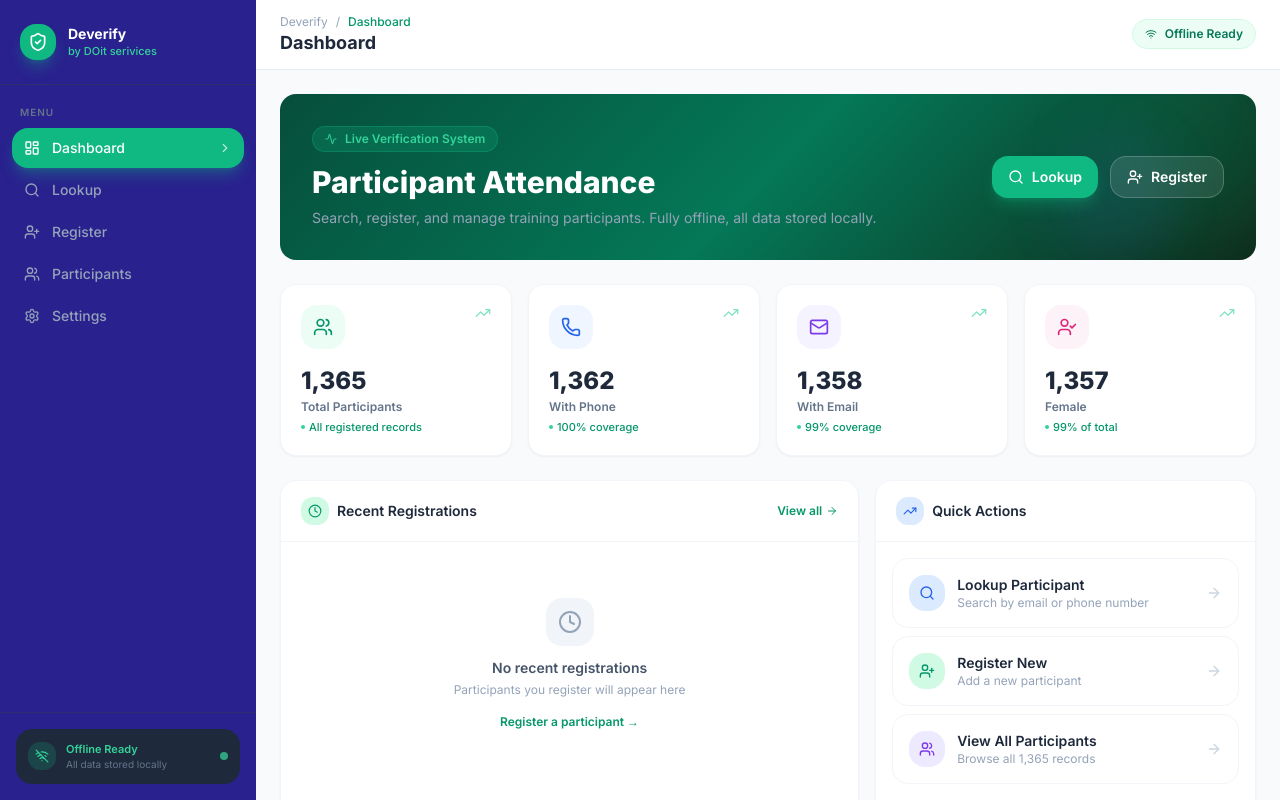
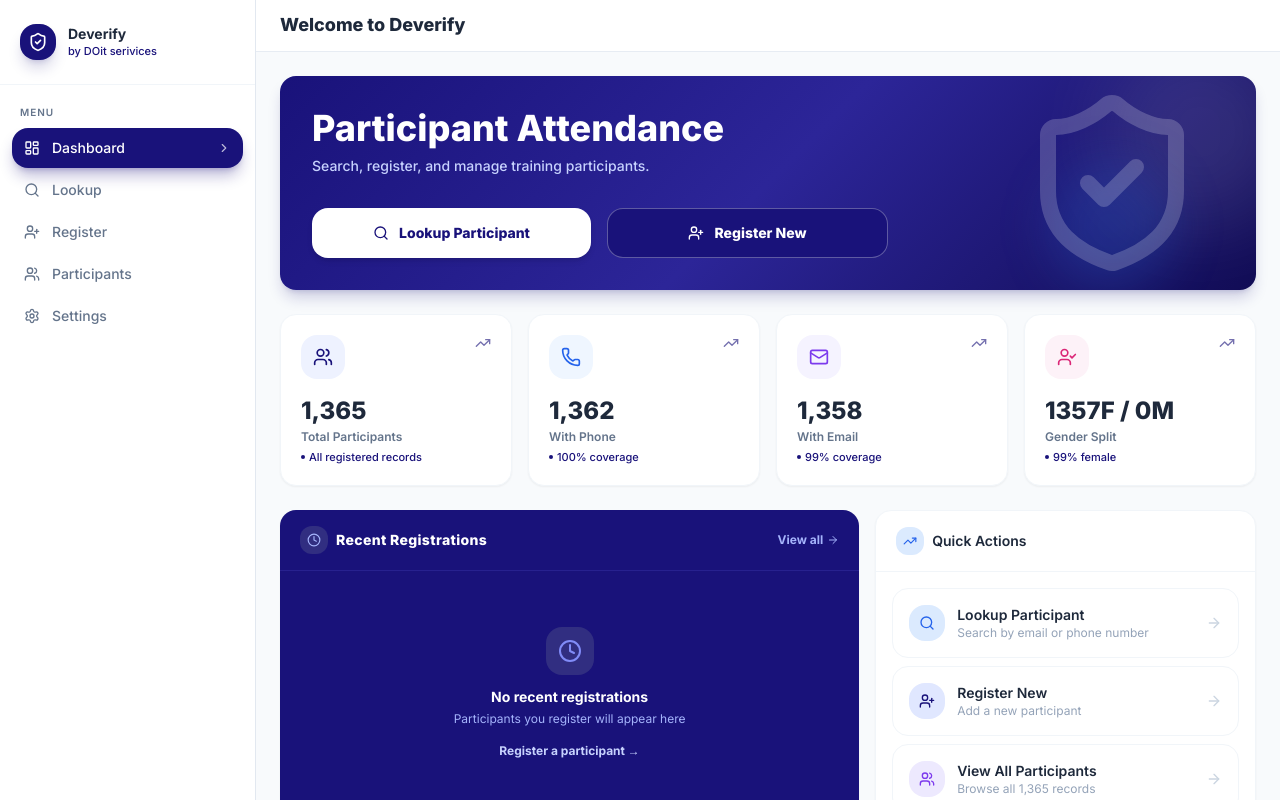
Before and after one commit to ELAN-WADE/Deverify-by-Doit-services, a React (Vite) app: page / in a window 1280 px wide. Built offline with nearby package versions, Linux system fonts and the light colour scheme.

Commit message:
style: finalize dashboard styling and layout heading tweaks

```diff
--- a/dev-dist/sw.js
+++ b/dev-dist/sw.js
@@ -81,7 +81,7 @@ define(['./workbox-25613826'], (function (workbox) { 'use strict';
     "revision": "e052d84442ecca0a589acc901cd93194"
   }, {
     "url": "index.html",
-    "revision": "0.t7evpc0j3m"
+    "revision": "0.atcmhqqavsg"
   }], {});
   workbox.cleanupOutdatedCaches();
   workbox.registerRoute(new workbox.NavigationRoute(workbox.createHandlerBoundToURL("index.html"), {
--- a/src/components/Layout.tsx
+++ b/src/components/Layout.tsx
@@ -10,8 +10,6 @@ import {
   X,
   ShieldCheck,
   ChevronRight,
-  Wifi,
-  WifiOff,
 } from 'lucide-react';
 
 interface LayoutProps {
@@ -29,7 +27,6 @@ const navItems = [
 export default function Layout({ children }: LayoutProps) {
   const [sidebarOpen, setSidebarOpen] = useState(false);
   const location = useLocation();
-  const currentPage = navItems.find(n => n.path === location.pathname)?.label || 'Dashboard';
 
   return (
     <div className="h-screen w-screen flex overflow-hidden bg-slate-50">
@@ -46,22 +43,22 @@ export default function Layout({ children }: LayoutProps) {
         className={`
           fixed lg:static inset-y-0 left-0 z-50
           w-64 flex flex-col flex-shrink-0
-          bg-secondary text-white
+          bg-white text-slate-800 border-r border-slate-200
           transform transition-transform duration-300 ease-in-out
           ${sidebarOpen ? 'translate-x-0' : '-translate-x-full lg:translate-x-0'}
         `}
       >
         {/* Brand */}
-        <div className="px-5 py-6 border-b border-slate-700/50 flex items-center gap-3 shrink-0">
-          <div className="w-9 h-9 bg-emerald-500 rounded-xl flex items-center justify-center shadow-lg shadow-emerald-500/30 shrink-0">
+        <div className="px-5 py-6 border-b border-slate-100 flex items-center gap-3 shrink-0">
+          <div className="w-9 h-9 bg-secondary rounded-xl flex items-center justify-center shadow-lg shadow-secondary/20 shrink-0">
             <ShieldCheck className="w-5 h-5 text-white" />
           </div>
           <div className="min-w-0">
-            <p className="font-bold text-sm text-white leading-tight">Deverify</p>
-            <p className="text-[11px] text-emerald-400 font-medium truncate">by DOit serivices</p>
+            <p className="font-bold text-sm text-slate-800 leading-tight">Deverify</p>
+            <p className="text-[11px] text-secondary font-medium truncate">by DOit serivices</p>
           </div>
           <button
-            className="lg:hidden ml-auto text-slate-400 hover:text-white p-1 rounded-lg hover:bg-slate-800 transition-colors"
+            className="lg:hidden ml-auto text-slate-400 hover:text-secondary p-1 rounded-lg hover:bg-slate-50 transition-colors"
             onClick={() => setSidebarOpen(false)}
           >
             <X className="w-4 h-4" />
@@ -92,20 +89,6 @@ export default function Layout({ children }: LayoutProps) {
             );
           })}
         </nav>
-
-        {/* Offline status footer */}
-        <div className="px-4 py-4 border-t border-slate-700/50 shrink-0">
-          <div className="bg-slate-800 rounded-xl p-3 flex items-center gap-2.5">
-            <div className="w-7 h-7 bg-emerald-500/20 rounded-lg flex items-center justify-center shrink-0">
-              <WifiOff className="w-3.5 h-3.5 text-emerald-400" />
-            </div>
-            <div>
-              <p className="text-[11px] font-semibold text-emerald-400">Offline Ready</p>
-              <p className="text-[10px] text-slate-500">All data stored locally</p>
-            </div>
-            <div className="ml-auto w-2 h-2 bg-emerald-400 rounded-full animate-pulse shrink-0" />
-          </div>
-        </div>
       </aside>
 
       {/* ====== MAIN AREA — full height, flex column ====== */}
@@ -121,17 +104,7 @@ export default function Layout({ children }: LayoutProps) {
           </button>
 
           <div className="flex-1 min-w-0">
-            <div className="flex items-center gap-2 text-xs text-slate-400 mb-0.5">
-              <span>Deverify</span>
-              <span>/</span>
-              <span className="text-emerald-600 font-medium">{currentPage}</span>
-            </div>
-            <h1 className="text-lg font-bold text-slate-800 leading-tight">{currentPage}</h1>
-          </div>
-
-          <div className="hidden sm:flex items-center gap-2 bg-emerald-50 border border-emerald-100 text-emerald-700 text-xs font-semibold px-3 py-1.5 rounded-full">
-            <Wifi className="w-3 h-3" />
-            Offline Ready
+            <h1 className="text-lg font-extrabold text-slate-800 leading-tight">Welcome to Deverify</h1>
           </div>
         </header>
 
--- a/src/index.css
+++ b/src/index.css
@@ -57,7 +57,7 @@
 
   /* Premium action button row */
   .action-btn {
-    @apply flex items-center gap-3 p-4 rounded-xl border border-slate-100 bg-white hover:border-emerald-200 hover:bg-emerald-50 transition-all duration-200 cursor-pointer text-left w-full;
+    @apply flex items-center gap-3 p-4 rounded-xl border border-slate-100 bg-white hover:border-secondary/30 hover:bg-slate-50 transition-all duration-200 cursor-pointer text-left w-full;
   }
 
   /* Table row styling */
@@ -67,15 +67,15 @@
 
   /* Sidebar nav item */
   .nav-item {
-    @apply flex items-center gap-3 px-3 py-2.5 rounded-xl text-sm font-medium text-slate-400 hover:bg-slate-800 hover:text-white transition-all duration-150;
+    @apply flex items-center gap-3 px-3 py-2.5 rounded-xl text-sm font-medium text-slate-500 hover:bg-secondary hover:text-white transition-all duration-150;
   }
   .nav-item.active {
-    @apply bg-emerald-500 text-white shadow-lg shadow-emerald-500/30;
+    @apply bg-secondary text-white shadow-lg shadow-secondary/30;
   }
 
   /* Badge styles */
   .badge-success {
-    @apply inline-flex items-center gap-1 text-xs font-semibold px-2.5 py-1 rounded-full bg-emerald-100 text-emerald-700;
+    @apply inline-flex items-center gap-1 text-xs font-semibold px-2.5 py-1 rounded-full bg-secondary/10 text-secondary;
   }
   .badge-info {
     @apply inline-flex items-center gap-1 text-xs font-semibold px-2.5 py-1 rounded-full bg-blue-100 text-blue-700;
@@ -103,7 +103,7 @@
 
   /* Gradient card */
   .gradient-hero {
-    background: linear-gradient(135deg, #064e3b 0%, #047857 50%, #0f2a1a 100%);
+    background: linear-gradient(135deg, #19127A 0%, #2c2598 50%, #110c55 100%);
   }
 
   /* Glass effect for top bar */
--- a/src/pages/Dashboard.tsx
+++ b/src/pages/Dashboard.tsx
@@ -9,8 +9,8 @@ import {
   ArrowRight,
   Search,
   Clock,
-  Activity,
   CheckCircle2,
+  ShieldCheck,
 } from 'lucide-react';
 import { useParticipantStore } from '@/hooks/useParticipantStore';
 
@@ -23,9 +23,9 @@ export default function Dashboard() {
       title: 'Total Participants',
       value: stats.total.toLocaleString(),
       icon: Users,
-      gradient: 'from-emerald-500 to-emerald-600',
-      lightBg: 'bg-emerald-50',
-      lightIcon: 'text-emerald-600',
+      gradient: 'from-secondary to-indigo-800',
+      lightBg: 'bg-indigo-50',
+      lightIcon: 'text-secondary',
       change: 'All registered records',
     },
     {
@@ -47,13 +47,13 @@ export default function Dashboard() {
       change: `${stats.total ? Math.round((stats.withEmail / stats.total) * 100) : 0}% coverage`,
     },
     {
-      title: 'Female',
-      value: stats.female.toLocaleString(),
+      title: 'Gender Split',
+      value: `${stats.female}F / ${stats.male}M`,
       icon: UserCheck,
       gradient: 'from-pink-500 to-rose-500',
       lightBg: 'bg-pink-50',
       lightIcon: 'text-pink-600',
-      change: `${stats.total ? Math.round((stats.female / stats.total) * 100) : 0}% of total`,
+      change: `${stats.total ? Math.round((stats.female / stats.total) * 100) : 0}% female`,
     },
   ];
 
@@ -70,8 +70,8 @@ export default function Dashboard() {
       label: 'Register New',
       description: 'Add a new participant',
       icon: UserPlus,
-      iconBg: 'bg-emerald-100',
-      iconColor: 'text-emerald-600',
+      iconBg: 'bg-indigo-100',
+      iconColor: 'text-secondary',
       path: '/register',
     },
     {
@@ -88,39 +88,40 @@ export default function Dashboard() {
     <div className="space-y-6 max-w-6xl mx-auto">
 
       {/* Hero Banner */}
-      <div className="gradient-hero rounded-2xl p-6 lg:p-8 text-white overflow-hidden relative">
+      <div className="gradient-hero rounded-2xl p-6 lg:p-8 text-white overflow-hidden relative shadow-lg shadow-secondary/20">
         {/* Decorative circles */}
-        <div className="absolute -right-10 -top-10 w-48 h-48 bg-emerald-500/10 rounded-full blur-2xl pointer-events-none" />
-        <div className="absolute right-20 bottom-0 w-32 h-32 bg-blue-500/10 rounded-full blur-xl pointer-events-none" />
+        <div className="absolute -right-10 -top-10 w-48 h-48 bg-white/10 rounded-full blur-2xl pointer-events-none" />
+        <div className="absolute right-20 bottom-0 w-32 h-32 bg-blue-500/20 rounded-full blur-xl pointer-events-none" />
+
+        {/* App Icon at right end */}
+        <div className="hidden lg:flex absolute right-12 top-1/2 -translate-y-1/2 opacity-20 pointer-events-none">
+          <ShieldCheck className="w-48 h-48 text-white" />
+        </div>
 
         <div className="relative z-10 flex flex-col sm:flex-row sm:items-center gap-6">
           <div className="flex-1">
-            <div className="inline-flex items-center gap-2 bg-emerald-500/20 border border-emerald-500/30 rounded-full px-3 py-1 mb-3">
-              <Activity className="w-3 h-3 text-emerald-400" />
-              <span className="text-emerald-400 text-xs font-semibold">Live Verification System</span>
-            </div>
-            <h2 className="text-2xl lg:text-3xl font-extrabold text-white mb-2">
+            <h2 className="text-2xl lg:text-4xl font-extrabold text-white mb-2">
               Participant Attendance
             </h2>
-            <p className="text-slate-400 text-sm">
-              Search, register, and manage training participants. Fully offline, all data stored locally.
+            <p className="text-indigo-200 text-sm mb-8 max-w-lg font-medium">
+              Search, register, and manage training participants.
             </p>
-          </div>
-          <div className="flex gap-3 flex-wrap">
+            <div className="flex flex-col sm:flex-row gap-4 max-w-xl">
               <button
                 onClick={() => navigate('/search')}
-              className="flex items-center gap-2 bg-emerald-500 hover:bg-emerald-400 text-white px-4 py-2.5 rounded-xl font-semibold text-sm transition-all duration-200 shadow-lg shadow-emerald-500/30 hover:shadow-emerald-500/50"
+                className="flex-1 min-w-[200px] flex items-center justify-center gap-2.5 bg-white text-secondary hover:bg-slate-50 px-6 py-3.5 rounded-xl font-extrabold text-sm transition-all duration-200 shadow-md shadow-black/10"
               >
                 <Search className="w-4 h-4" />
-              Lookup
+                Lookup Participant
               </button>
               <button
                 onClick={() => navigate('/register')}
-              className="flex items-center gap-2 bg-white/10 hover:bg-white/20 border border-white/20 text-white px-4 py-2.5 rounded-xl font-semibold text-sm transition-all duration-200"
+                className="flex-1 min-w-[200px] flex items-center justify-center gap-2.5 bg-secondary border border-white/30 hover:bg-indigo-800 text-white px-6 py-3.5 rounded-xl font-extrabold text-sm transition-all duration-200"
               >
                 <UserPlus className="w-4 h-4" />
-              Register
+                Register New
               </button>
+            </div>
           </div>
         </div>
       </div>
@@ -135,12 +136,12 @@ export default function Dashboard() {
                 <div className={`w-11 h-11 ${stat.lightBg} rounded-xl flex items-center justify-center`}>
                   <Icon className={`w-5 h-5 ${stat.lightIcon}`} />
                 </div>
-                <TrendingUp className="w-4 h-4 text-emerald-400 opacity-60" />
+                <TrendingUp className="w-4 h-4 text-secondary opacity-60" />
               </div>
               <p className="text-2xl font-extrabold text-slate-800">{stat.value}</p>
               <p className="text-xs font-semibold text-slate-500 mt-0.5">{stat.title}</p>
-              <p className="text-[11px] text-emerald-600 font-medium mt-1 flex items-center gap-1">
-                <span className="w-1 h-1 bg-emerald-400 rounded-full inline-block" />
+              <p className="text-[11px] text-secondary font-medium mt-1 flex items-center gap-1">
+                <span className="w-1 h-1 bg-secondary rounded-full inline-block" />
                 {stat.change}
               </p>
             </div>
@@ -152,59 +153,59 @@ export default function Dashboard() {
       <div className="grid grid-cols-1 lg:grid-cols-5 gap-4">
 
         {/* Recent Registrations — takes 3 cols */}
-        <div className="lg:col-span-3 bg-white rounded-2xl border border-slate-100 shadow-sm overflow-hidden">
-          <div className="flex items-center justify-between px-5 py-4 border-b border-slate-100">
+        <div className="lg:col-span-3 bg-secondary rounded-2xl shadow-sm overflow-hidden text-white">
+          <div className="flex items-center justify-between px-5 py-4 border-b border-indigo-800/50">
             <div className="flex items-center gap-2">
-              <div className="w-7 h-7 bg-emerald-100 rounded-lg flex items-center justify-center">
-                <Clock className="w-3.5 h-3.5 text-emerald-600" />
+              <div className="w-7 h-7 bg-indigo-900 rounded-lg flex items-center justify-center">
+                <Clock className="w-3.5 h-3.5 text-indigo-300" />
               </div>
-              <h3 className="font-semibold text-slate-800 text-sm">Recent Registrations</h3>
+              <h3 className="font-extrabold text-white text-sm tracking-wide">Recent Registrations</h3>
             </div>
             <button
               onClick={() => navigate('/participants')}
-              className="text-xs text-emerald-600 font-semibold hover:text-emerald-700 flex items-center gap-1"
+              className="text-xs text-indigo-300 font-bold hover:text-white flex items-center gap-1 transition-colors"
             >
               View all <ArrowRight className="w-3 h-3" />
             </button>
           </div>
 
           {stats.recentRegistrations.length > 0 ? (
-            <div className="divide-y divide-slate-50">
+            <div className="divide-y divide-indigo-800/30">
               {stats.recentRegistrations.slice(0, 8).map(p => (
                 <div
                   key={p.id}
-                  className="flex items-center gap-3 px-5 py-3 hover:bg-slate-50 cursor-pointer transition-colors"
+                  className="flex items-center gap-3 px-5 py-3.5 hover:bg-indigo-900/40 cursor-pointer transition-colors"
                   onClick={() => navigate(`/search?id=${p.id}`)}
                 >
-                  <div className="w-8 h-8 bg-gradient-to-br from-emerald-400 to-emerald-600 rounded-full flex items-center justify-center shrink-0 shadow-sm">
-                    <span className="text-white text-xs font-bold">
+                  <div className="w-9 h-9 bg-gradient-to-br from-indigo-500 to-indigo-700 rounded-full flex items-center justify-center shrink-0 shadow-sm border border-indigo-400/20">
+                    <span className="text-white text-sm font-black">
                       {p.name.charAt(0).toUpperCase()}
                     </span>
                   </div>
                   <div className="flex-1 min-w-0">
-                    <p className="text-sm font-semibold text-slate-800 truncate">{p.name}</p>
-                    <p className="text-xs text-slate-400 truncate">{p.phone || p.email || 'No contact'}</p>
+                    <p className="text-sm font-extrabold text-white truncate">{p.name}</p>
+                    <p className="text-[11px] font-medium text-indigo-300 truncate mt-0.5">{p.phone || p.email || 'No contact provided'}</p>
                   </div>
                   <div className="flex items-center gap-2 shrink-0">
-                    <span className="badge-success">
+                    <span className="inline-flex items-center gap-1 text-[10px] font-bold px-2 py-1 rounded-full bg-indigo-900/60 text-indigo-200 border border-indigo-700">
                       <CheckCircle2 className="w-3 h-3" />
                       Verified
                     </span>
-                    <ArrowRight className="w-3.5 h-3.5 text-slate-300" />
+                    <ArrowRight className="w-3.5 h-3.5 text-indigo-400/50" />
                   </div>
                 </div>
               ))}
             </div>
           ) : (
             <div className="flex flex-col items-center justify-center py-14 text-center px-5">
-              <div className="w-12 h-12 bg-slate-100 rounded-2xl flex items-center justify-center mb-3">
-                <Clock className="w-6 h-6 text-slate-400" />
+              <div className="w-12 h-12 bg-indigo-900 rounded-2xl flex items-center justify-center mb-3">
+                <Clock className="w-6 h-6 text-indigo-400" />
               </div>
-              <p className="text-sm font-semibold text-slate-600">No recent registrations</p>
-              <p className="text-xs text-slate-400 mt-1">Participants you register will appear here</p>
+              <p className="text-sm font-bold text-white">No recent registrations</p>
+              <p className="text-xs text-indigo-300 mt-1">Participants you register will appear here</p>
               <button
                 onClick={() => navigate('/register')}
-                className="mt-4 text-xs font-semibold text-emerald-600 hover:text-emerald-700"
+                className="mt-4 text-xs font-bold text-indigo-200 hover:text-white"
               >
                 Register a participant →
               </button>
--- a/tailwind.config.js
+++ b/tailwind.config.js
@@ -15,7 +15,7 @@ module.exports = {
           foreground: "hsl(var(--primary-foreground))",
         },
         secondary: {
-          DEFAULT: "#29218e",
+          DEFAULT: "#19127A",
           foreground: "#ffffff",
         },
         destructive: {
```
Also changed, not shown: src/pages/ParticipantsPage.tsx (+5 -5 lines), src/pages/RegisterPage.tsx (+8 -8 lines), src/pages/SearchPage.tsx (+15 -15 lines), src/pages/SettingsPage.tsx (+9 -9 lines). Lines whose indentation alone changed are shown as unchanged.
